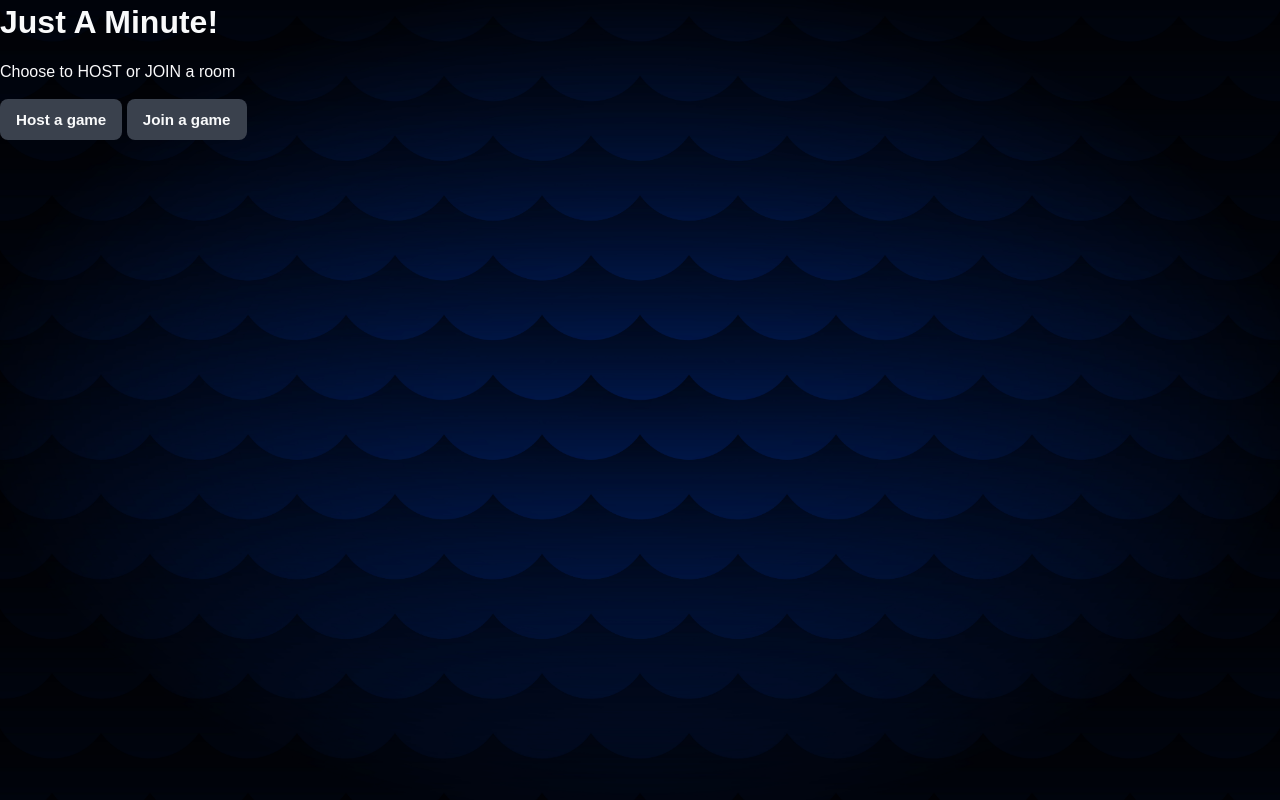
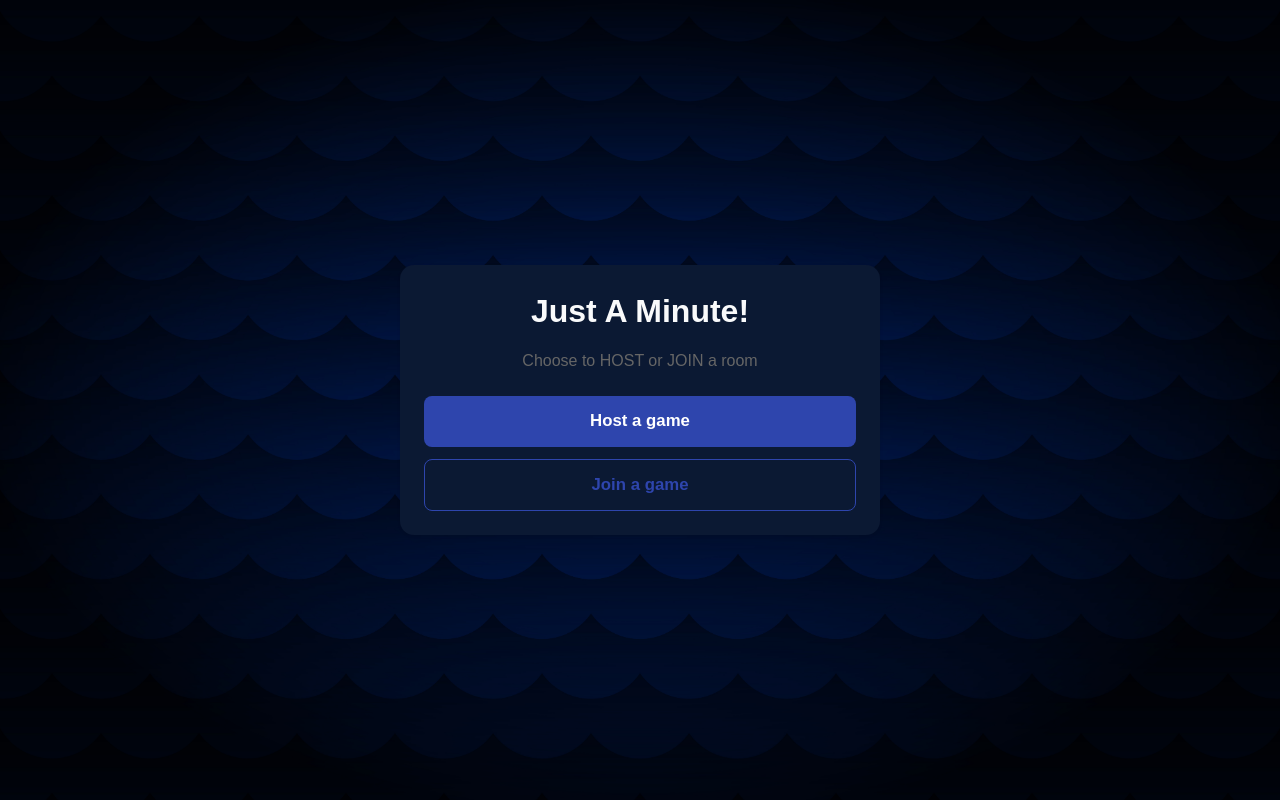
Before and after one commit to s-aura-bhhh/jam, a Flask app: page / in a window 1280 px wide. Run offline with Flask 3, Linux system fonts and the light colour scheme.

Commit message:
Update index.html
Updated HTML structure and styling for the landing page.

```diff
--- a/templates/index.html
+++ b/templates/index.html
@@ -2,35 +2,27 @@
 <html lang="en">
 <head>
   <meta charset="UTF-8">
-  <meta name="viewport" content="width=device-width, initial-scale=1.0, viewport-fit=cover">
+  <meta name="viewport" content="width=device-width, initial-scale=1.0">
   <title>Just A Minute!</title>
-
-  <meta name="theme-color" content="#1f2937">
   <link rel="manifest" href="/manifest.json">
-  <link rel="icon" href="/static/icons/icon-192.png">
-  <link rel="apple-touch-icon" href="/static/icons/icon-192.png">
   <link rel="stylesheet" href="/static/css/style.css">
 </head>
 <body>
 
-  <main class="page page-center">
-    <div class="card landing-card">
-      <h1 class="title">Just A Minute!</h1>
-      <p class="subtitle">Choose to HOST or JOIN a room</p>
+  <main class="container center-wrap">
+    <div class="box text-center">
+      <h1>Just A Minute!</h1>
+      <p style="margin-bottom: 1.5rem; color: #666;">Choose to HOST or JOIN a room</p>
 
-      <div class="button-stack">
-        <a class="btn btn-primary btn-large" href="/host">Host a game</a>
-        <a class="btn btn-secondary btn-large" href="/play">Join a game</a>
+      <div class="flex-col">
+        <a href="/host" class="btn primary huge">Host a game</a>
+        <a href="/play" class="btn secondary huge">Join a game</a>
       </div>
     </div>
   </main>
 
   <script>
-    if ("serviceWorker" in navigator) {
-      window.addEventListener("load", () => {
-        navigator.serviceWorker.register("/service-worker.js");
-      });
-    }
+    if ('serviceWorker' in navigator) navigator.serviceWorker.register('/service-worker.js');
   </script>
 </body>
 </html>
```
